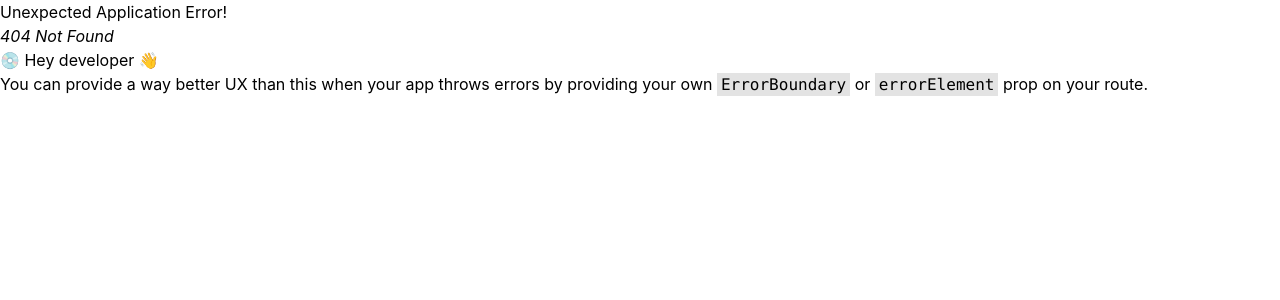
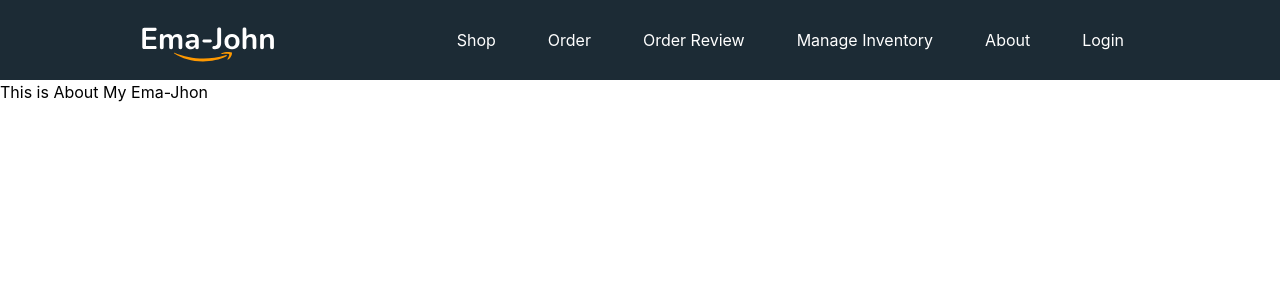
Before and after one commit to parvez1407/ema-john-simple-with-auth-59, a React (Create React App) app: page /about in a window 1280 px wide. Before the commit this address had no page. Shown: the top 300 px of the page. Built offline with nearby package versions, Linux system fonts and the light colour scheme.

Commit message:
rout setup almost completed

```diff
--- /dev/null
+++ b/src/components/About/About.js
@@ -0,0 +1,11 @@
+import React from 'react';
+
+const About = () => {
+    return (
+        <div>
+            <h1>This is About My Ema-Jhon</h1>
+        </div>
+    );
+};
+
+export default About;
--- a/src/components/Header/Header.js
+++ b/src/components/Header/Header.js
@@ -1,4 +1,5 @@
 import React from 'react';
+import { Link } from 'react-router-dom';
 import logo from '../../images/Logo.svg';
 import './Header.css';
 
@@ -8,10 +9,12 @@ const Header = () => {
             <nav className='header-nav'>
                 <img src={logo} alt="" />
                 <div className='nav-item'>
-                    <a href="/order">Order</a>
-                    <a href="/orderReview">Order Review</a>
-                    <a href="/manage">Manage Inventory</a>
-                    <a href="/login">Login</a>
+                    <Link to='/'>Shop</Link>
+                    <Link to='/order'>Order</Link>
+                    <Link to='/orderReview'>Order Review</Link>
+                    <Link to='/inventory'>Manage Inventory</Link>
+                    <Link to='/about'>About</Link>
+                    <Link to='/login'>Login</Link>
                 </div>
             </nav>
         </div>
--- a/src/layouts/Main.js
+++ b/src/layouts/Main.js
@@ -1,13 +1,13 @@
 import React from 'react';
+import { Outlet } from 'react-router-dom';
 import Header from '../components/Header/Header';
-import Shop from "../components/Shop/Shop";;
 
 
 const Main = () => {
     return (
         <div>
             <Header></Header>
-            <Shop></Shop>
+            <Outlet></Outlet>
         </div>
     );
 };
```
Also changed, not shown: src/App.js (+24 -2 lines).
